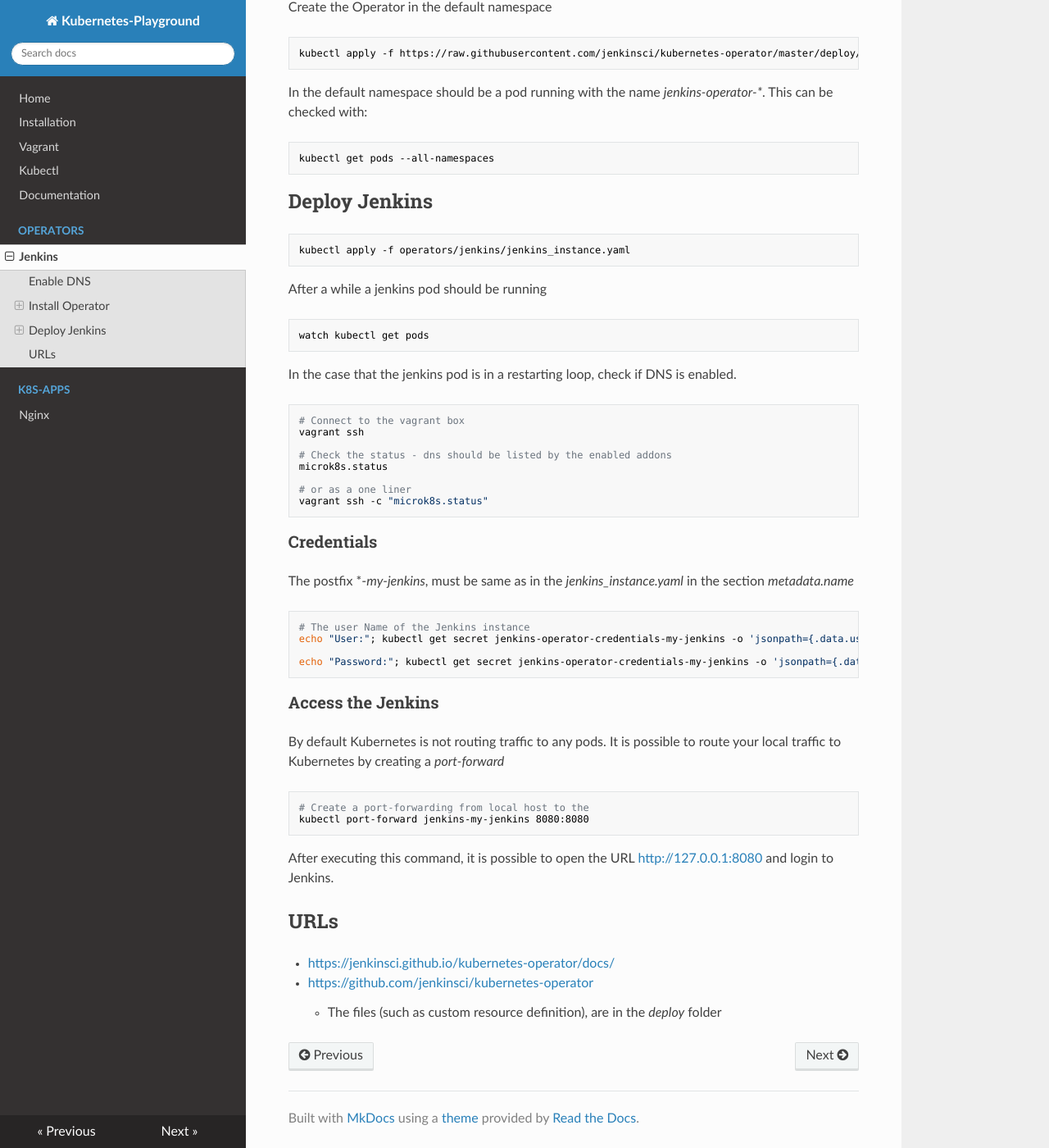
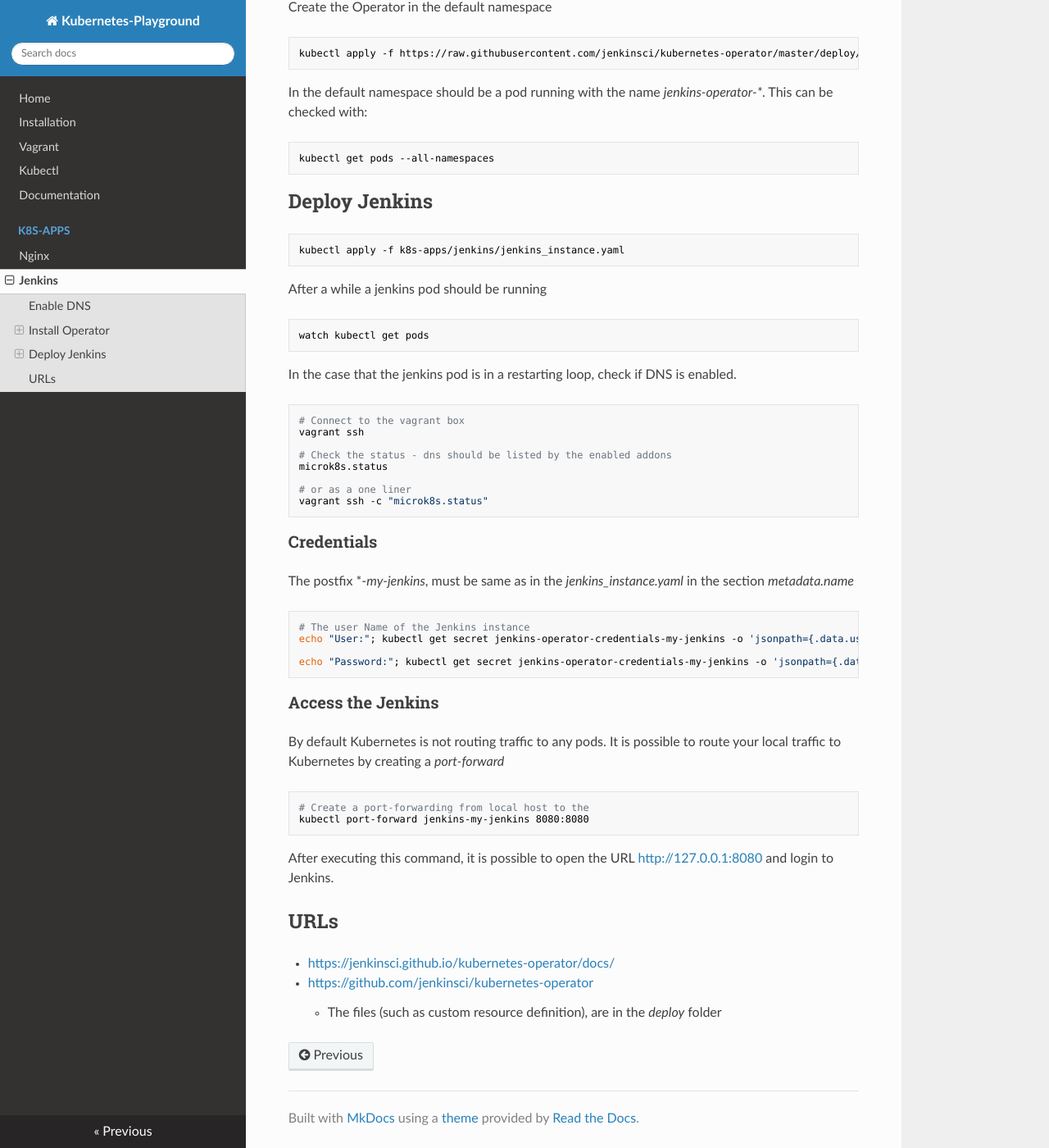
Before and after one commit to zonedbit/kubernetes-playground, an MkDocs documentation site: the page built from docs/k8s-apps/jenkins.md, in a window 1280 px wide and 1400 px high, scrolled down 785 px. Shown: the whole window at 82% size. Built offline with MkDocs 1.6.1, drawn with Linux system fonts in a browser that asks for light colours; nearby versions of some CDN libraries.

Commit message:
refactor/moveJenkinsDeploymentToK8sApps

````diff
--- a/docs/operators/jenkins.md
+++ b/docs/k8s-apps/jenkins.md
@@ -39,7 +39,7 @@ kubectl get pods --all-namespaces
 ## Deploy Jenkins
 
 ```bash
-kubectl apply -f operators/jenkins/jenkins_instance.yaml
+kubectl apply -f k8s-apps/jenkins/jenkins_instance.yaml
 ```
 
 After a while a jenkins pod should be running
--- a/mkdocs.yml
+++ b/mkdocs.yml
@@ -7,7 +7,6 @@ nav:
     - Vagrant: vagrant.md
     - Kubectl: kubectl-config.md
     - Documentation: documentation-guide.md
-    - Operators:
-        - Jenkins: operators/jenkins.md
     - k8s-apps:
         - Nginx: k8s-apps/nginx.md
+        - Jenkins: k8s-apps/jenkins.md
````
Also changed, not shown: 2 other files.
